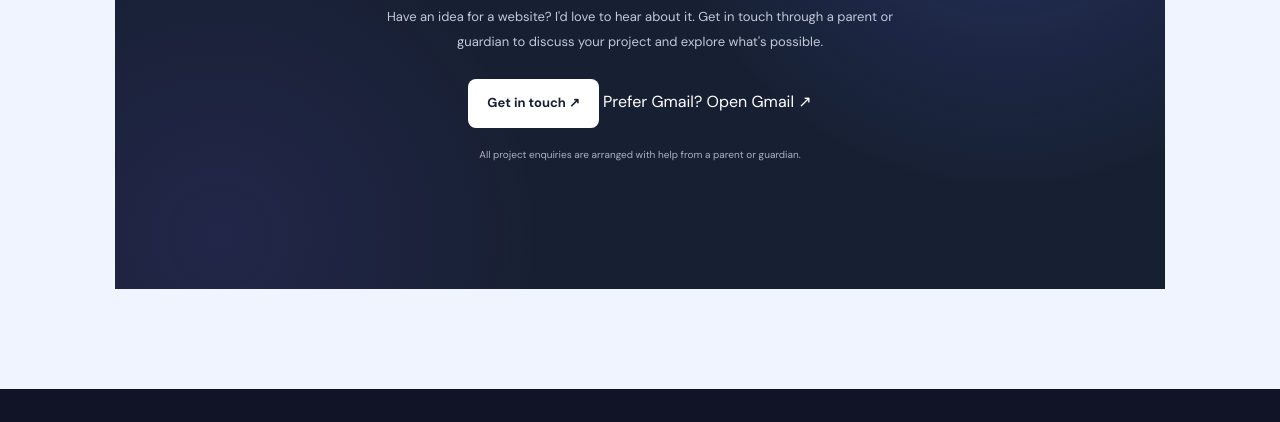
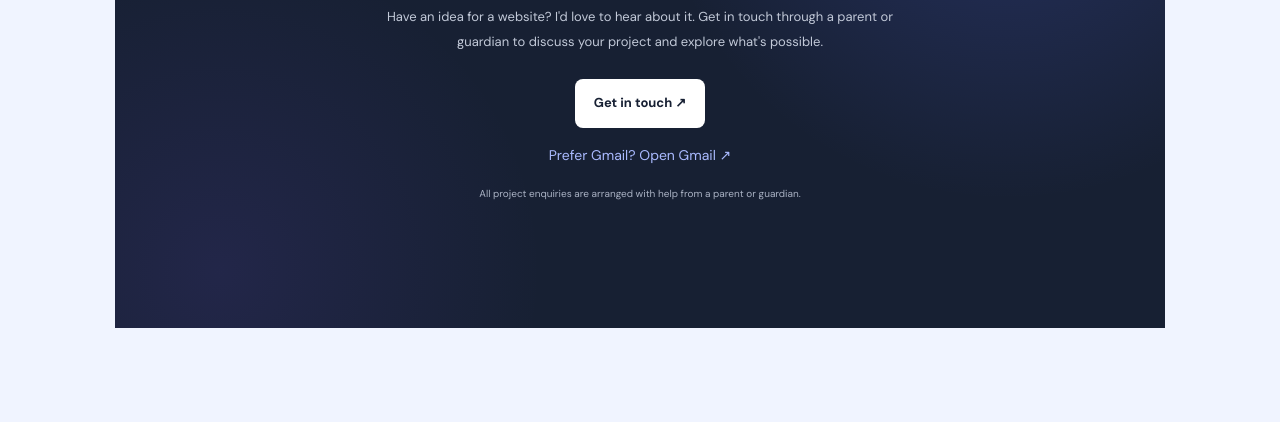
Before and after one commit to CodingWiz123-glitch/pixelcraft-web, a plain HTML site: page index.html in a window 1280 px wide. Shown: the part 2959-3381 px from the top of the page. Drawn offline with Linux system fonts and the light colour scheme.

Commit message:
Update style.css

```diff
--- a/style.css
+++ b/style.css
@@ -311,3 +311,17 @@ footer p, .back-top { color: var(--muted); font-size: 10px; }
         gap: 8px;
     }
 }
+
+.gmail-link {
+    display: block;
+    margin-top: 16px;
+    color: #aabaff;
+    font-size: 14px;
+    text-decoration: none;
+    transition: color 0.2s ease;
+}
+
+.gmail-link:hover {
+    color: white;
+    text-decoration: underline;
+}
```
